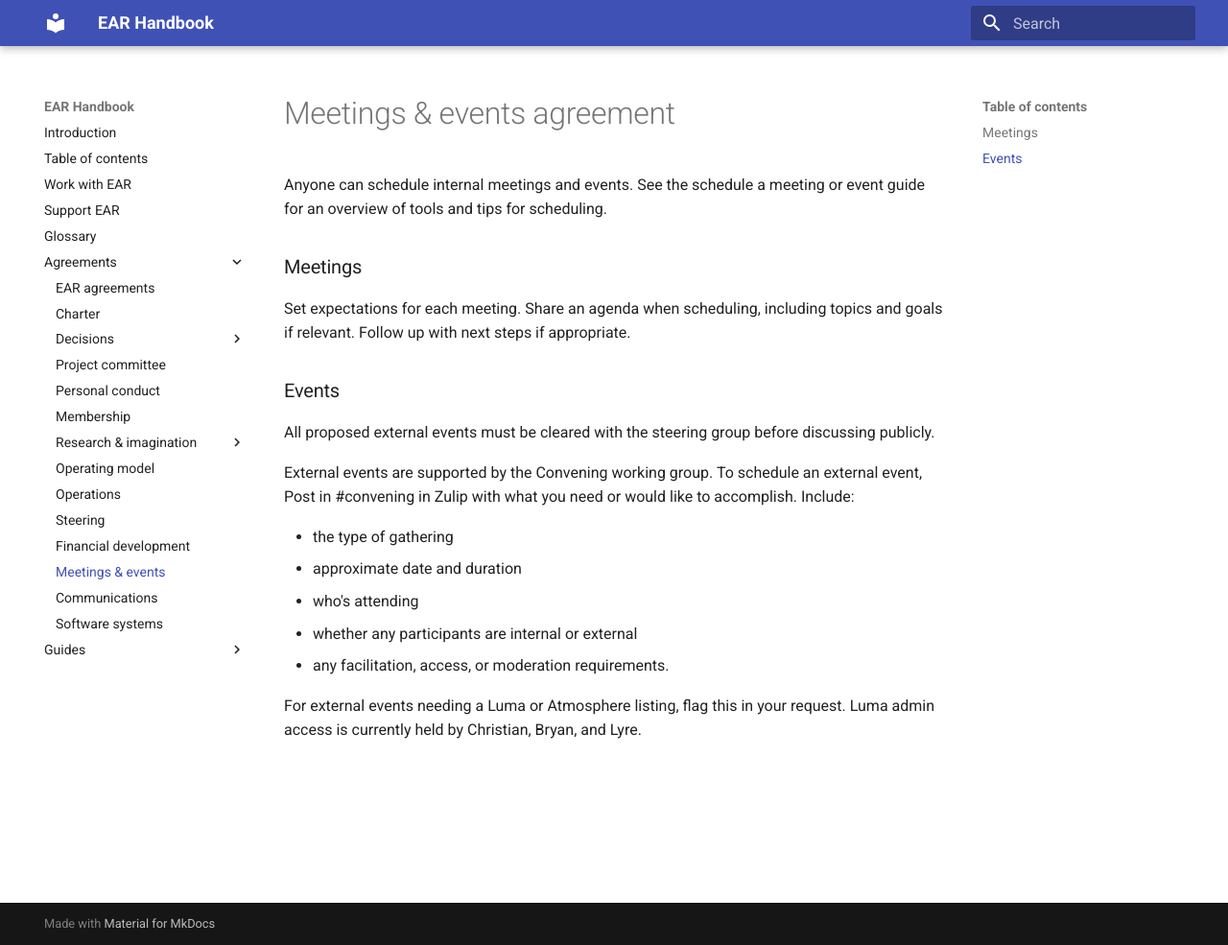
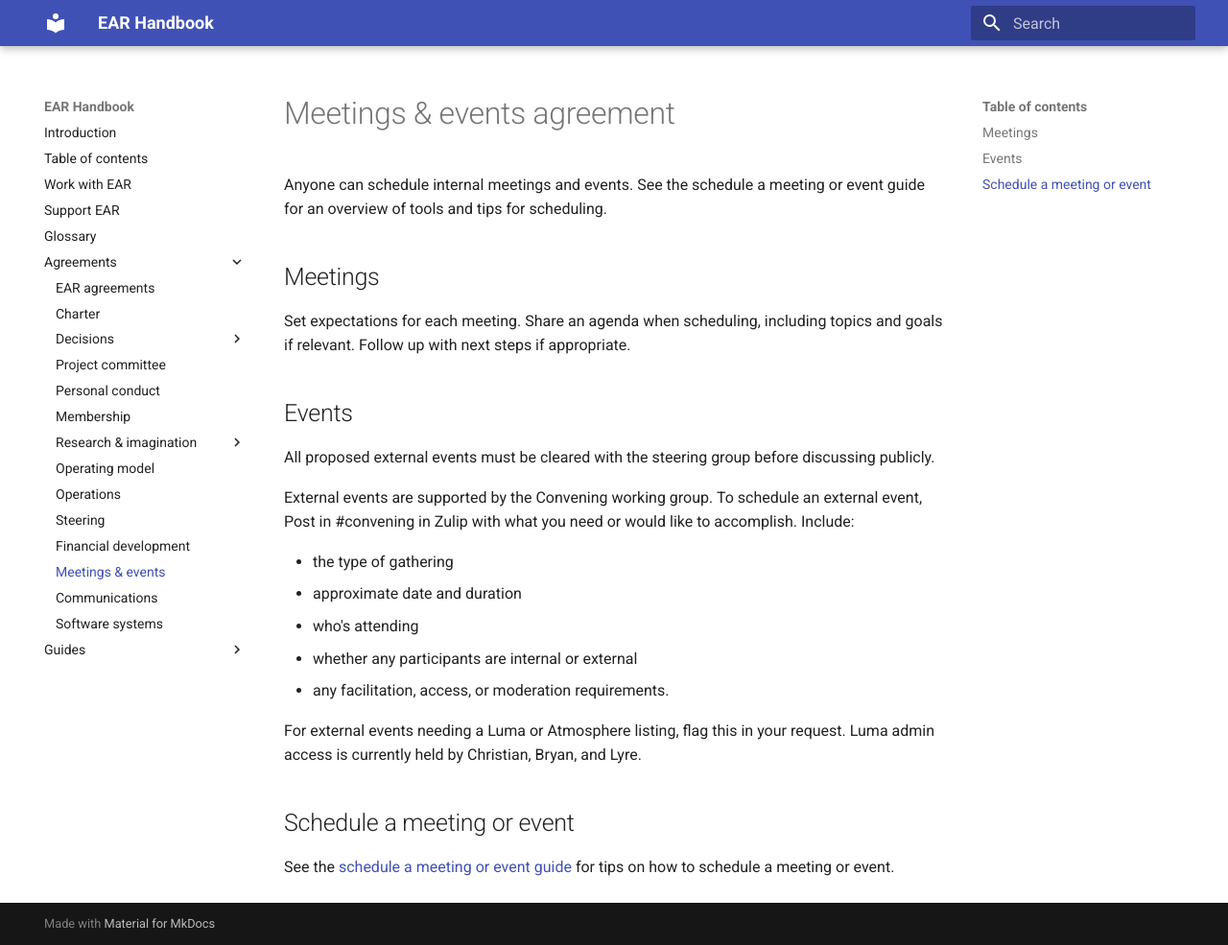
Before and after one commit to EcosystemActionResearch/Handbook, an MkDocs documentation site: the page built from docs/agreements/meetings-events.md, in a window 1280 px wide and 985 px high. Shown: the whole window at 96% size. Built offline with MkDocs 1.6.1 and Material for MkDocs 9.7.7, drawn with Linux system fonts in a browser that asks for light colours.

Commit message:
Add schedule guide link
Signed-off-by: Christian Alden Jacobs <christian@jacobs.io>

```diff
--- a/docs/agreements/meetings-events.md
+++ b/docs/agreements/meetings-events.md
@@ -2,11 +2,11 @@
 
 Anyone can schedule internal meetings and events. See the schedule a meeting or event guide for an overview of tools and tips for scheduling.
 
-### Meetings
+## Meetings
 
 Set expectations for each meeting. Share an agenda when scheduling, including topics and goals if relevant. Follow up with next steps if appropriate.
 
-### Events
+## Events
 
 All proposed external events must be cleared with the steering group before discussing publicly.
 
@@ -19,3 +19,6 @@ External events are supported by the Convening working group. To schedule an ext
 * any facilitation, access, or moderation requirements.
 
 For external events needing a Luma or Atmosphere listing, flag this in your request. Luma admin access is currently held by Christian, Bryan, and Lyre.
+
+## Schedule a meeting or event
+See the [schedule a meeting or event guide](../guides/schedule.md) for tips on how to schedule a meeting or event.
```
